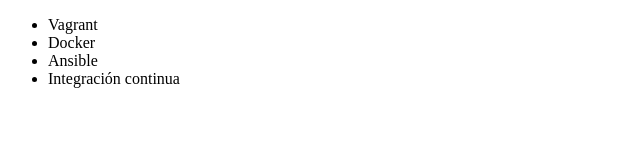
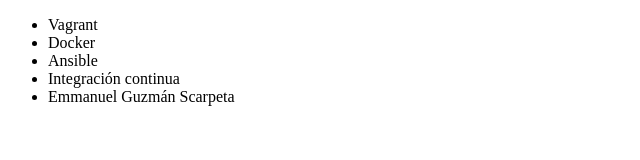
Before and after one commit to GRolinger/alura-roli-git, a plain HTML site: page index.html in a window 1280 px wide. Shown: the whole page, without its empty margins (0-640 px from the left). Drawn offline with Linux system fonts and the light colour scheme.

Commit message:
creando archivo indesx con listas

```diff
--- a/index.html
+++ b/index.html
@@ -10,6 +10,7 @@
          <li> Docker </li>
          <li> Ansible </li>
          <li> Integración continua </li>
+         <li> Emmanuel Guzmán Scarpeta </li>
      </ul>
 </body>
 </html>
```
